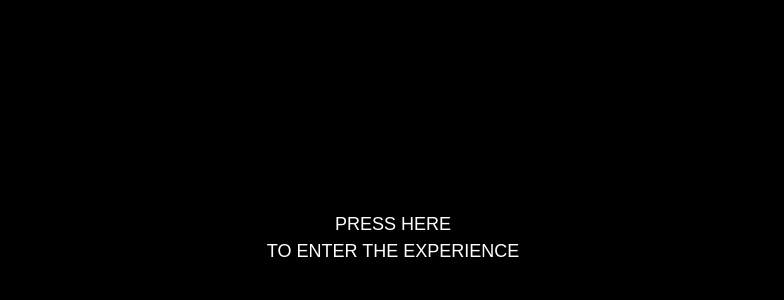
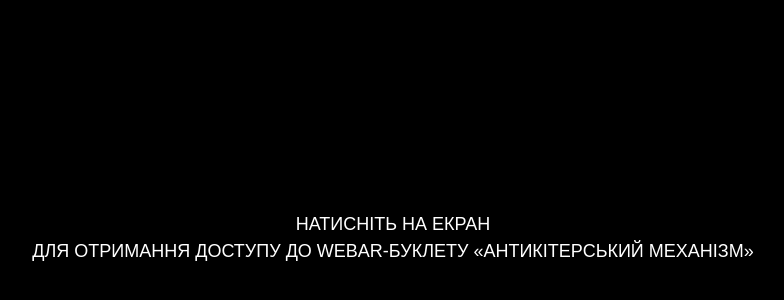
Before and after one commit to Eugene-Skywalwer/WebAR-Example, a plain HTML site: page index.html in a window 1280 px wide. Shown: the part 162-462 px from the top of the page, without its empty margins (247-1031 px from the left). Drawn offline with nearby package versions, Linux system fonts and the light colour scheme.

Commit message:
Changed by GitHub

```diff
--- a/index.html
+++ b/index.html
@@ -27,9 +27,9 @@
                 text-transform: uppercase; font-family: Arial, Helvetica, sans-serif; font-weight: 400; line-height: 1.5em; font-size: large; white-space: nowrap;
                 user-select: none; pointer-events: none;
             ">
-            Press here
+            Натисніть на екран
             <br>
-            to enter the experience
+            для отримання доступу до WebAR-буклету «Антикітерський механізм»
         </div>
     </div>
 
```
